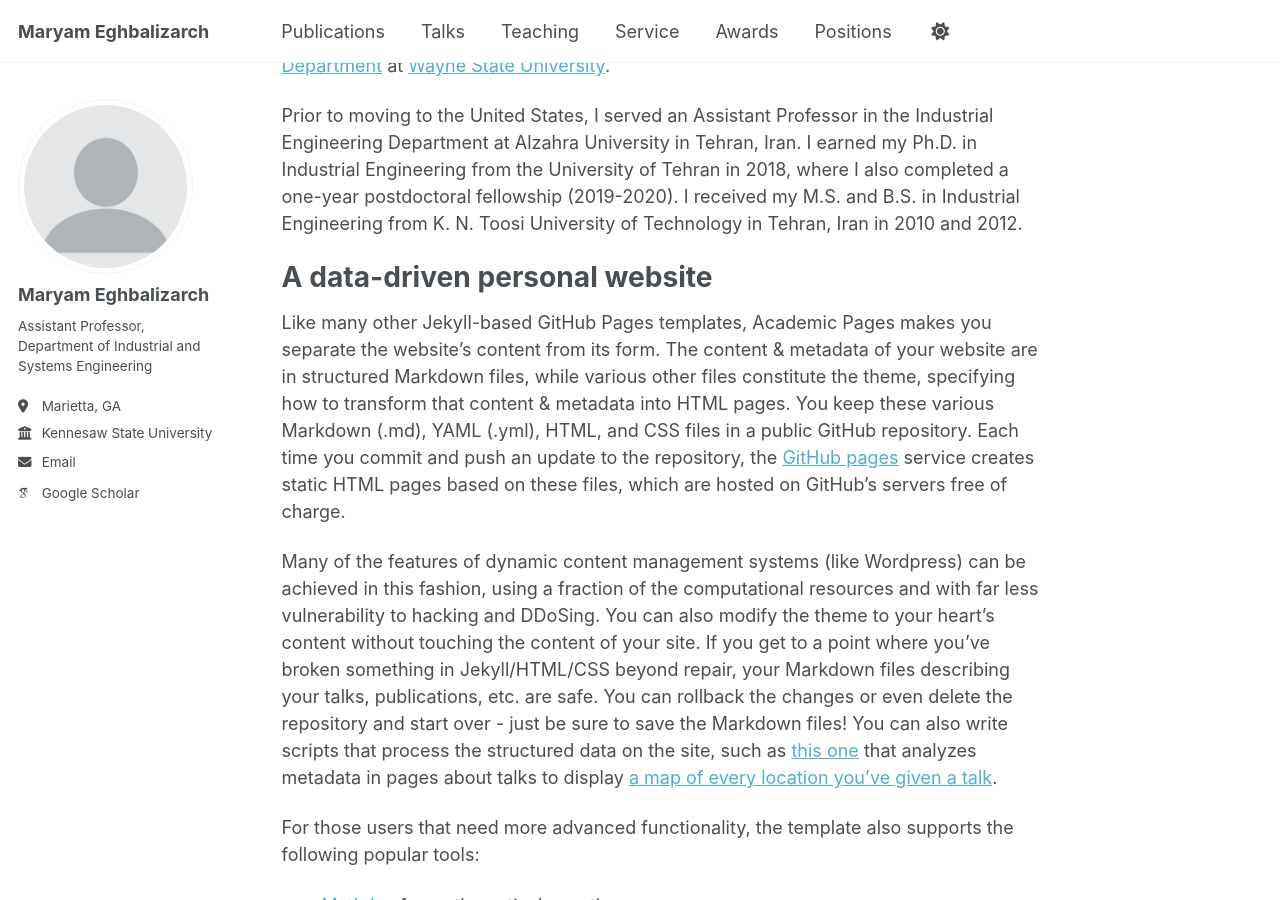
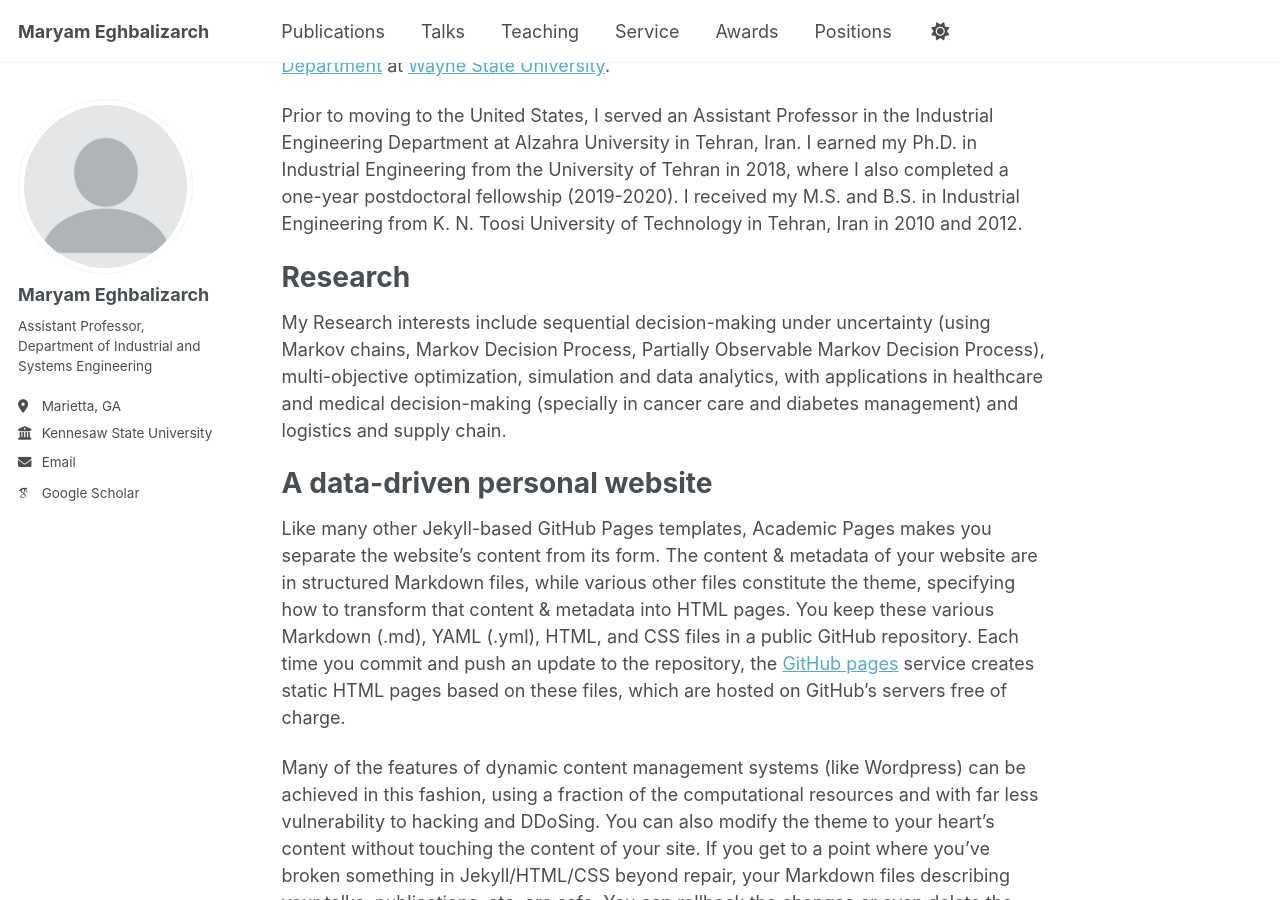
Before and after one commit to meghbalizarch/meghbalizarch.github.io, a Jekyll site: the page built from _pages/about.md, in a window 1280 px wide and 900 px high, scrolled down 326 px. Built offline with Jekyll 4.4.1, drawn with Linux system fonts in a browser that asks for light colours; some web fonts are replaced; our own code applies the rules of GitHub Pages for plain Markdown files; a script that is not in the unit is left out.

Commit message:
Update about.md

```diff
--- a/_pages/about.md
+++ b/_pages/about.md
@@ -3,6 +3,11 @@ About me
 I am currently an Assistant Professor in the [Department of Industrial and Systems Engineering](https://www.kennesaw.edu/spceet/academics/industrial-systems-engineering/index.php) at [Kennesaw State University](https://www.kennesaw.edu/). Before joining KSU, I was an Associate Data Scientist in the [Department of Health Services Research](https://www.mdanderson.org/research/departments-labs-institutes/departments-divisions/health-services-research.html) and a Fellow at the [Institute for Data Science in Oncology (IDSO)](https://www.mdanderson.org/research/departments-labs-institutes/institutes/institute-for-data-science-in-oncology.html) at The [University of Texas MD Anderson Cancer Center](https://www.mdanderson.org/). I am also a member of the [National Cancer Institute-sponsored Cancer Intervention and Surveillance Modeling Network (CISNET) Lung Working Group](https://cisnet.cancer.gov/lung/). Before joining MD Anderson, I was a postdoctoral fellow in the [Industrial and Systems Engineering Department](https://engineering.wayne.edu/industrial-systems) at [Wayne State University](https://wayne.edu/).
 
 Prior to moving to the United States, I served an Assistant Professor in the Industrial Engineering Department at Alzahra University in Tehran, Iran. I earned my Ph.D. in Industrial Engineering from the University of Tehran in 2018, where I also completed a one-year postdoctoral fellowship (2019-2020). I received my M.S. and B.S. in Industrial Engineering from K. N. Toosi University of Technology in Tehran, Iran in 2010 and 2012.
+
+Research
+======
+My Research interests include sequential decision-making under uncertainty (using Markov chains, Markov Decision Process, Partially Observable Markov Decision Process), multi-objective optimization, simulation and data analytics, with applications in healthcare and medical decision-making (specially in cancer care and diabetes management) and logistics and supply chain.
+
 
 A data-driven personal website
 ======
```
